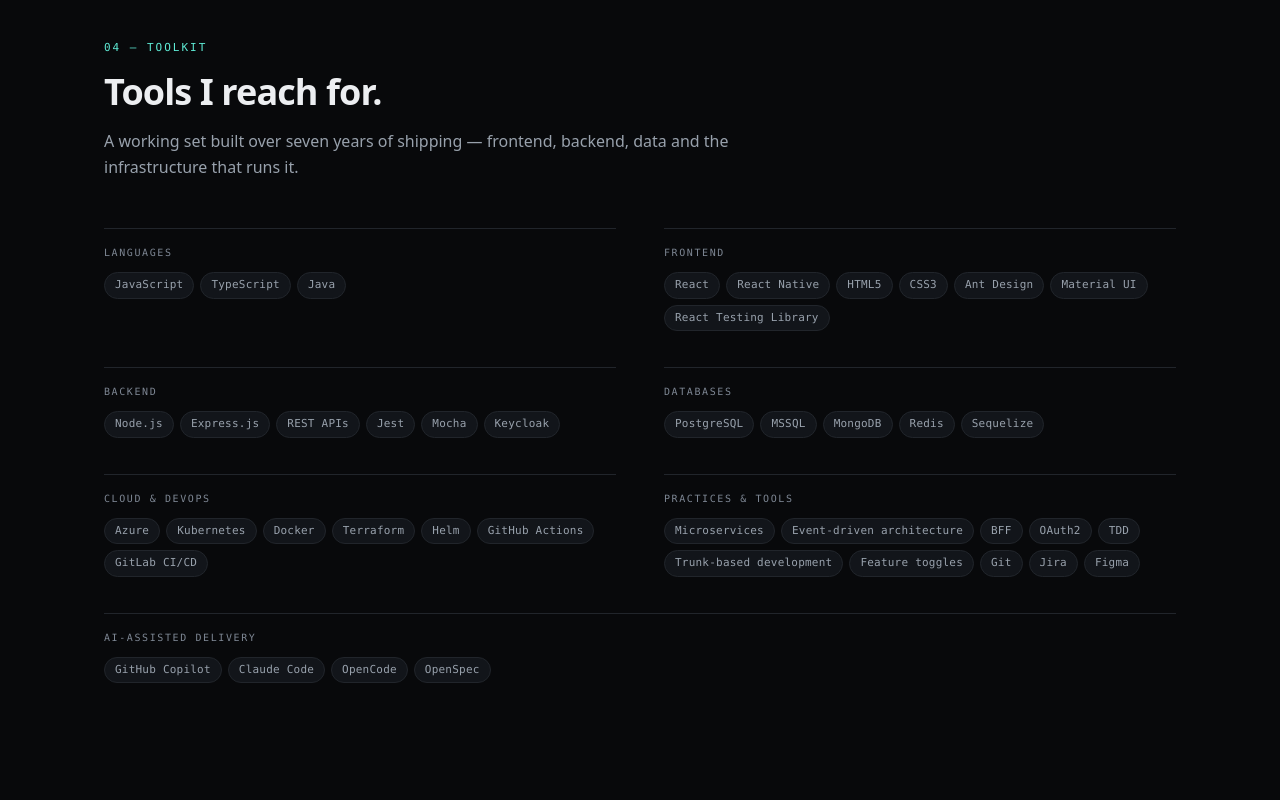
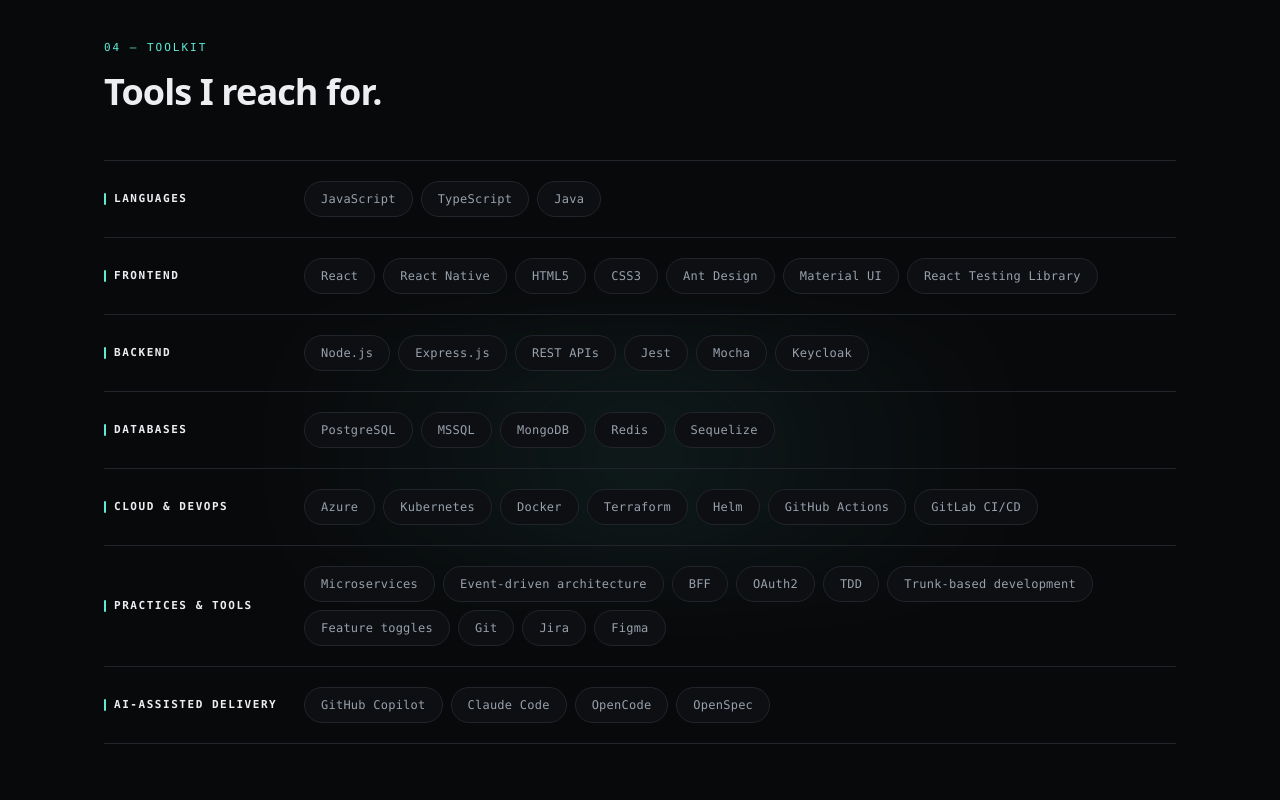
Before and after one commit to dhanasekaranc/personal-portfolio, a React (Vite) app: page / in a window 1280 px wide. Shown: the part 3520-4320 px from the top of the page. Built offline with nearby package versions, Linux system fonts and the light colour scheme; a web font is replaced by a local one.

Commit message:
Refresh skills, trim page chrome and polish details
Redesign the skills section into bold labelled groups, remove the footer, drop the education grade chip, set Thoughtworks location to Coimbatore, and remove the skills intro copy.

```diff
--- a/src/App.tsx
+++ b/src/App.tsx
@@ -1,4 +1,3 @@
-import { Footer } from './components/layout/Footer'
 import { Header } from './components/layout/Header'
 import { About } from './components/sections/About'
 import { Contact } from './components/sections/Contact'
@@ -29,8 +28,6 @@
         <Education />
         <Contact />
       </main>
-
-      <Footer />
     </div>
   )
 }
--- a/src/components/layout/Footer.tsx
+++ /dev/null
@@ -1,76 +0,0 @@
-import { ArrowUp, Mail } from 'lucide-react'
-import { profile } from '../../content/profile'
-import { GithubIcon, LinkedinIcon, MediumIcon } from '../ui/BrandIcons'
-
-const CURRENT_YEAR = new Date().getFullYear()
-
-export function Footer() {
-  return (
-    <footer className="border-t border-line">
-      <div className="container-page flex flex-col gap-8 py-10 sm:flex-row sm:items-center sm:justify-between">
-        <div className="flex items-center gap-3">
-          <span
-            aria-hidden="true"
-            className="grid size-9 place-items-center rounded-lg border border-accent/30 bg-accent-soft font-mono text-xs font-semibold text-accent"
-          >
-            {profile.initials}
-          </span>
-          <div>
-            <p className="text-sm font-medium text-ink">{profile.name}</p>
-            <p className="text-xs text-faint">{profile.role}</p>
-          </div>
-        </div>
-
-        <div className="flex items-center gap-2">
-          <a
-            href="https://github.com/dhanasekaranc"
-            target="_blank"
-            rel="noreferrer"
-            aria-label="GitHub profile"
-            className="grid size-9 place-items-center rounded-lg border border-line text-muted transition-colors hover:border-line-strong hover:text-ink"
-          >
-            <GithubIcon className="size-4" />
-          </a>
-          <a
-            href="https://www.linkedin.com/in/dhana-sekaran-chellamuthu-a09bb0168"
-            target="_blank"
-            rel="noreferrer"
-            aria-label="LinkedIn profile"
-            className="grid size-9 place-items-center rounded-lg border border-line text-muted transition-colors hover:border-line-strong hover:text-ink"
-          >
-            <LinkedinIcon className="size-4" />
-          </a>
-          <a
-            href="https://medium.com/@dhanasekaran23298"
-            target="_blank"
-            rel="noreferrer"
-            aria-label="Medium posts"
-            className="grid size-9 place-items-center rounded-lg border border-line text-muted transition-colors hover:border-line-strong hover:text-ink"
-          >
-            <MediumIcon className="size-4" />
-          </a>
-          <a
-            href={`mailto:${profile.email}`}
-            aria-label="Send an email"
-            className="grid size-9 place-items-center rounded-lg border border-line text-muted transition-colors hover:border-line-strong hover:text-ink"
-          >
-            <Mail className="size-4" aria-hidden="true" />
-          </a>
-          <a
-            href="#top"
-            className="ml-2 inline-flex items-center gap-1.5 rounded-lg border border-line px-3 py-2 text-xs text-muted transition-colors hover:border-line-strong hover:text-ink"
-          >
-            Back to top
-            <ArrowUp className="size-3.5" aria-hidden="true" />
-          </a>
-        </div>
-      </div>
-
-      <div className="container-page border-t border-line py-5">
-        <p className="font-mono text-[11px] tracking-wide text-faint">
-          Built with React, TypeScript and Tailwind CSS · © {CURRENT_YEAR} {profile.name}
-        </p>
-      </div>
-    </footer>
-  )
-}
--- a/src/components/sections/Education.tsx
+++ b/src/components/sections/Education.tsx
@@ -23,13 +23,8 @@
             {education.map((item) => (
               <Reveal key={item.degree} delay={0.05}>
                 <article className="card mt-4 p-6">
-                  <div className="flex flex-wrap items-start justify-between gap-3">
-                    <div>
-                      <h4 className="text-base font-semibold text-ink">{item.degree}</h4>
-                      <p className="mt-1 text-sm text-muted">{item.institution}</p>
-                    </div>
-                    <span className="chip">{item.grade}</span>
-                  </div>
+                  <h4 className="text-base font-semibold text-ink">{item.degree}</h4>
+                  <p className="mt-1 text-sm text-muted">{item.institution}</p>
                   <div className="mt-5 flex flex-wrap items-center gap-x-4 gap-y-1 border-t border-line pt-4 text-xs text-faint">
                     <span>{item.period}</span>
                     <span aria-hidden="true">·</span>
--- a/src/components/sections/Skills.tsx
+++ b/src/components/sections/Skills.tsx
@@ -7,28 +7,29 @@
     <section id="skills" className="section">
       <div className="container-page">
         <Reveal>
-          <SectionHeading eyebrow="04 — Toolkit" title="Tools I reach for.">
-            A working set built over seven years of shipping — frontend, backend, data and the
-            infrastructure that runs it.
-          </SectionHeading>
+          <SectionHeading eyebrow="04 — Toolkit" title="Tools I reach for." titleClassName="font-bold" />
         </Reveal>
 
-        <div className="mt-12 grid gap-x-12 gap-y-9 md:grid-cols-2">
+        <div className="relative mt-12">
+          <div
+            aria-hidden="true"
+            className="accent-glow pointer-events-none absolute inset-x-0 top-1/2 h-64 -translate-y-1/2 opacity-60 blur-2xl"
+          />
+
+          <div className="relative divide-y divide-line border-y border-line">
             {skills.map((group, index) => (
-            <Reveal
-              key={group.label}
-              delay={Math.min(index * 0.04, 0.2)}
-              className={
-                index === skills.length - 1 && skills.length % 2 === 1 ? 'md:col-span-2' : undefined
-              }
-            >
-              <div className="border-t border-line pt-4">
-                <h3 className="font-mono text-[10px] uppercase tracking-[0.16em] text-faint">
+              <Reveal key={group.label} delay={Math.min(index * 0.04, 0.2)}>
+                <div className="grid gap-3 py-5 sm:grid-cols-[11rem_1fr] sm:gap-6">
+                  <h3 className="flex items-center gap-2 font-mono text-[11px] font-semibold uppercase leading-6 tracking-[0.14em] text-ink">
+                    <span aria-hidden="true" className="h-3 w-0.5 rounded-full bg-accent" />
                     {group.label}
                   </h3>
-                <ul className="mt-3 flex flex-wrap gap-1.5">
+                  <ul className="flex flex-wrap gap-2">
                     {group.items.map((item) => (
-                    <li key={item} className="chip">
+                      <li
+                        key={item}
+                        className="rounded-full border border-line bg-surface px-4 py-2 font-mono text-[12px] font-medium tracking-[0.02em] text-muted transition-colors duration-200 hover:border-accent/50 hover:bg-accent-soft hover:text-ink"
+                      >
                         {item}
                       </li>
                     ))}
@@ -38,6 +39,7 @@
             ))}
           </div>
         </div>
+      </div>
     </section>
   )
 }
--- a/src/components/ui/SectionHeading.tsx
+++ b/src/components/ui/SectionHeading.tsx
@@ -5,15 +5,16 @@
   title: string
   children?: ReactNode
   id?: string
+  titleClassName?: string
 }
 
-export function SectionHeading({ eyebrow, title, children, id }: SectionHeadingProps) {
+export function SectionHeading({ eyebrow, title, children, id, titleClassName }: SectionHeadingProps) {
   return (
     <div className="max-w-2xl">
       <p className="eyebrow">{eyebrow}</p>
       <h2
         id={id}
-        className="mt-4 text-3xl font-semibold tracking-tight text-balance text-ink sm:text-4xl"
+        className={`mt-4 text-3xl font-semibold tracking-tight text-balance text-ink sm:text-4xl ${titleClassName ?? ''}`}
       >
         {title}
       </h2>
--- a/src/content/education.ts
+++ b/src/content/education.ts
@@ -3,7 +3,6 @@
   institution: string
   location: string
   period: string
-  grade: string
 }
 
 export const education: Education[] = [
@@ -12,7 +11,6 @@
     institution: 'Coimbatore Institute of Technology',
     location: 'Coimbatore, India',
     period: '07/2015 — 04/2019',
-    grade: 'GPA 8.6 / 10',
   },
 ]
 
--- a/src/content/experience.ts
+++ b/src/content/experience.ts
@@ -15,7 +15,7 @@
   {
     name: 'Thoughtworks Technologies (India) Pvt Ltd',
     period: '05/2022 — Present',
-    location: 'India',
+    location: 'Coimbatore, India',
     roles: [
       {
         title: 'Senior Consultant Developer',
```
Lines whose indentation alone changed are shown as unchanged.
